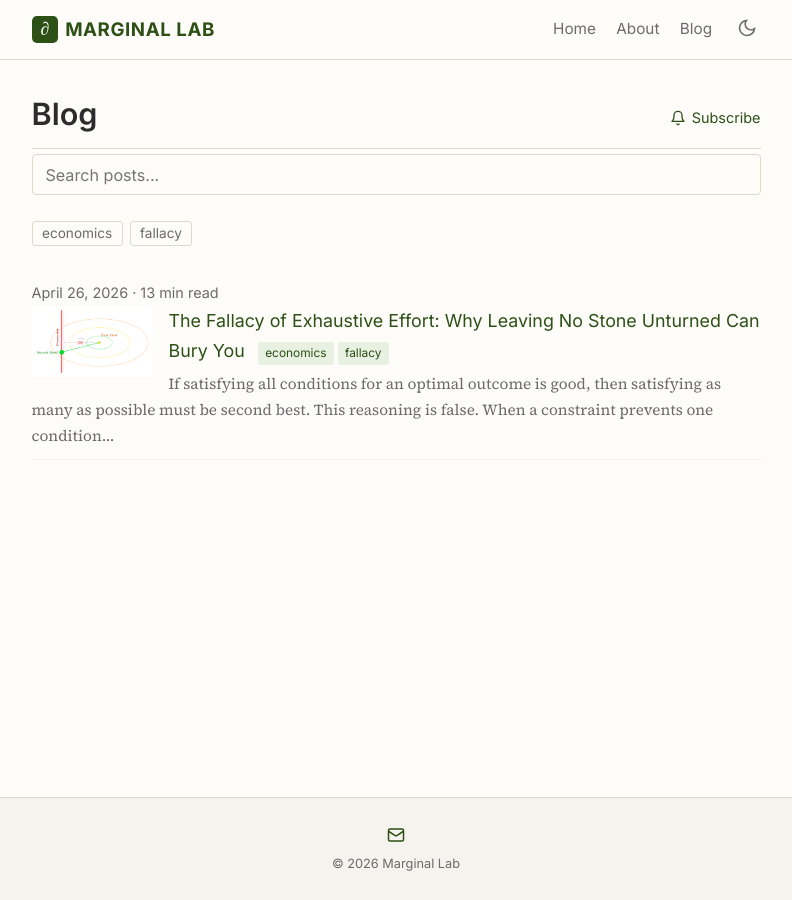
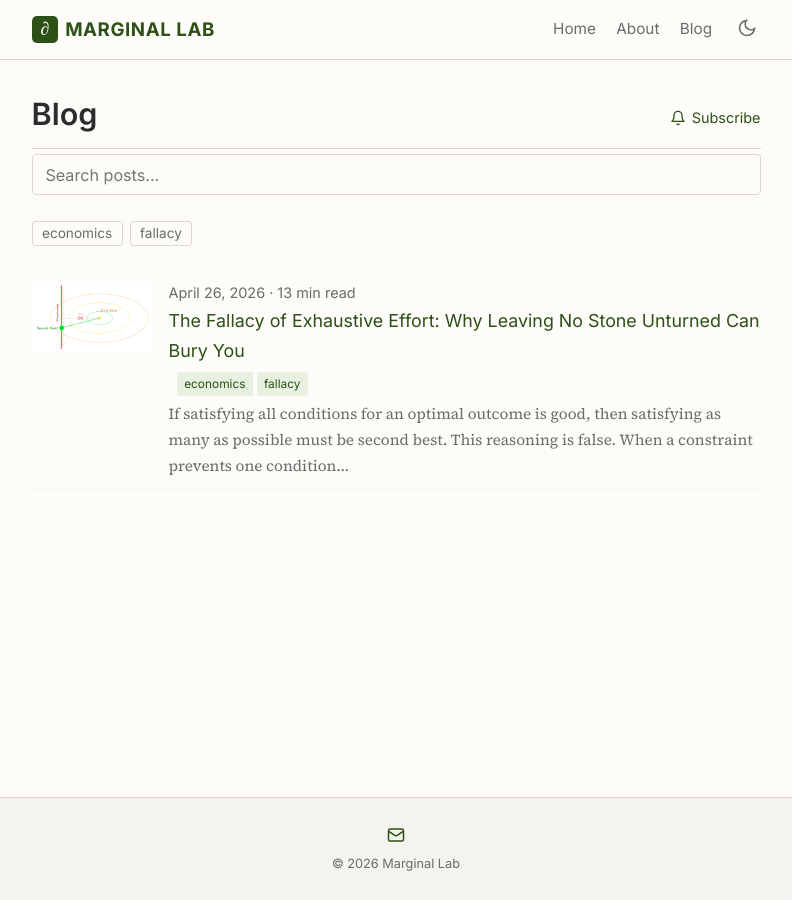
Before and after one commit to marginallabs/marginallabs.github.io, a Jekyll site: the page built from _pages/blog.md, in a window 1280 px wide. Shown: the whole page, without its empty margins (244-1036 px from the left). Built offline with Jekyll 4.4.1, drawn with Linux system fonts in a browser that asks for light colours.

Commit message:
Restructure post list layout: thumbnail left, content right
Co-Authored-By: Claude Opus 4.7 <noreply@anthropic.com>

```diff
--- a/_pages/blog.md
+++ b/_pages/blog.md
@@ -26,17 +26,19 @@ subscribe: true
 <div id="post-list">
 {% for post in site.posts %}
   <article class="blog-list-item" data-title="{{ post.title | downcase }}" data-categories="{{ post.categories | join: ',' | downcase }}" data-excerpt="{{ post.abstract | default: post.excerpt | strip_html | downcase }}">
-    <span class="post-date">{{ post.date | date: "%B %d, %Y" }}{% assign w = post.content | strip_html | split: " " | size %}{% assign rt = w | divided_by: 200 | at_least: 1 %} &middot; {{ rt }} min read</span>
     {% if post.image %}<img class="post-thumbnail" src="{{ post.image | relative_url }}" alt="Thumbnail for {{ post.title }}" />{% endif %}
-    <a class="post-title-link" href="{{ post.url | relative_url }}">{{ post.title }}</a>
-    {% if post.categories %}
-      <span class="post-category-badges">
-        {% for cat in post.categories %}<span class="category-tag">{{ cat }}</span>{% endfor %}
-      </span>
-    {% endif %}
-    {% if post.abstract %}
-      <p class="post-excerpt">{{ post.abstract | truncatewords: 30 }}</p>
-    {% endif %}
+    <div class="post-list-body">
+      <span class="post-date">{{ post.date | date: "%B %d, %Y" }}{% assign w = post.content | strip_html | split: " " | size %}{% assign rt = w | divided_by: 200 | at_least: 1 %} &middot; {{ rt }} min read</span>
+      <a class="post-title-link" href="{{ post.url | relative_url }}">{{ post.title }}</a>
+      {% if post.categories %}
+        <span class="post-category-badges">
+          {% for cat in post.categories %}<span class="category-tag">{{ cat }}</span>{% endfor %}
+        </span>
+      {% endif %}
+      {% if post.abstract %}
+        <p class="post-excerpt">{{ post.abstract | truncatewords: 30 }}</p>
+      {% endif %}
+    </div>
   </article>
 {% endfor %}
 </div>
--- a/assets/css/style.css
+++ b/assets/css/style.css
@@ -1,9 +1,9 @@
 /* --- Reset & Base --- */
 
 /* Post thumbnail */
-.post-thumbnail { max-width: 120px; height: auto; margin-right: 1rem; float: left; }
+.post-thumbnail { max-width: 120px; height: auto; flex-shrink: 0; object-fit: cover; border-radius: 4px; }
 /* Ensure thumbnails inside post content fill width without cropping and retain lightbox */
-.post-content img.post-thumbnail { max-width: 100%; height: auto; float: none; margin: 0 auto 1rem; display: block; }
+.post-content img.post-thumbnail { max-width: 100%; height: auto; margin: 0 auto 1rem; display: block; }
 *, *::before, *::after { box-sizing: border-box; margin: 0; padding: 0; }
 
 :root {
@@ -544,6 +544,14 @@ details[open] > .section-toggle .toggle-chevron {
   font-family: var(--font-heading);
   padding: 0.6em 0;
   border-bottom: 1px solid var(--color-bg-alt);
+  display: flex;
+  align-items: flex-start;
+  gap: 1rem;
+}
+.post-list-body {
+  display: flex;
+  flex-direction: column;
+  min-width: 0;
 }
 .post-date {
   color: var(--color-text-light);
```
Also changed, not shown: _layouts/home.html (+7 -5 lines).
